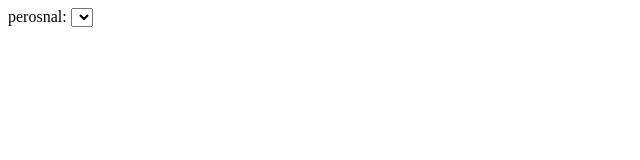
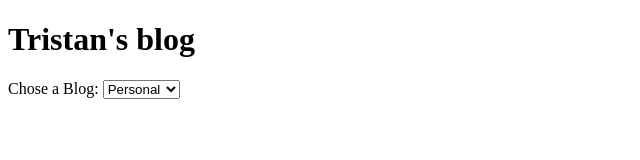
Before and after one commit to Tartelieus/Tartelieus.github.io, a plain HTML site: page index.html in a window 1280 px wide. Shown: the whole page, without its empty margins (0-640 px from the left). Drawn offline with Linux system fonts and the light colour scheme.

Commit message:
Update index.html

```diff
--- a/index.html
+++ b/index.html
@@ -1,15 +1,20 @@
-<!DOCTYPE HTML>
+<!DOCTYPE html>
+
 <html>
 
 <head>
-        <Meta charset="utf-8">
+<meta charset="utf-8">
 <title>Tristan's blog</title>
 </head>
 <body>
+<div id="top">
+<h1>Tristan's blog</h1>
+</div>
+
 <form>
-        <label for="blogs"> perosnal:</lable>
-        <select name="personal" id="personal"></select>
-        </form>
-      </body>
+<label for="blog names"> Chose a Blog:</label>
+<select name="blog names" id="blog names">
+<option value="personal">Personal</option>
+<option value="business"> Business</option>
 
-      </html>
+</select>
```
Lines whose indentation alone changed are shown as unchanged.
